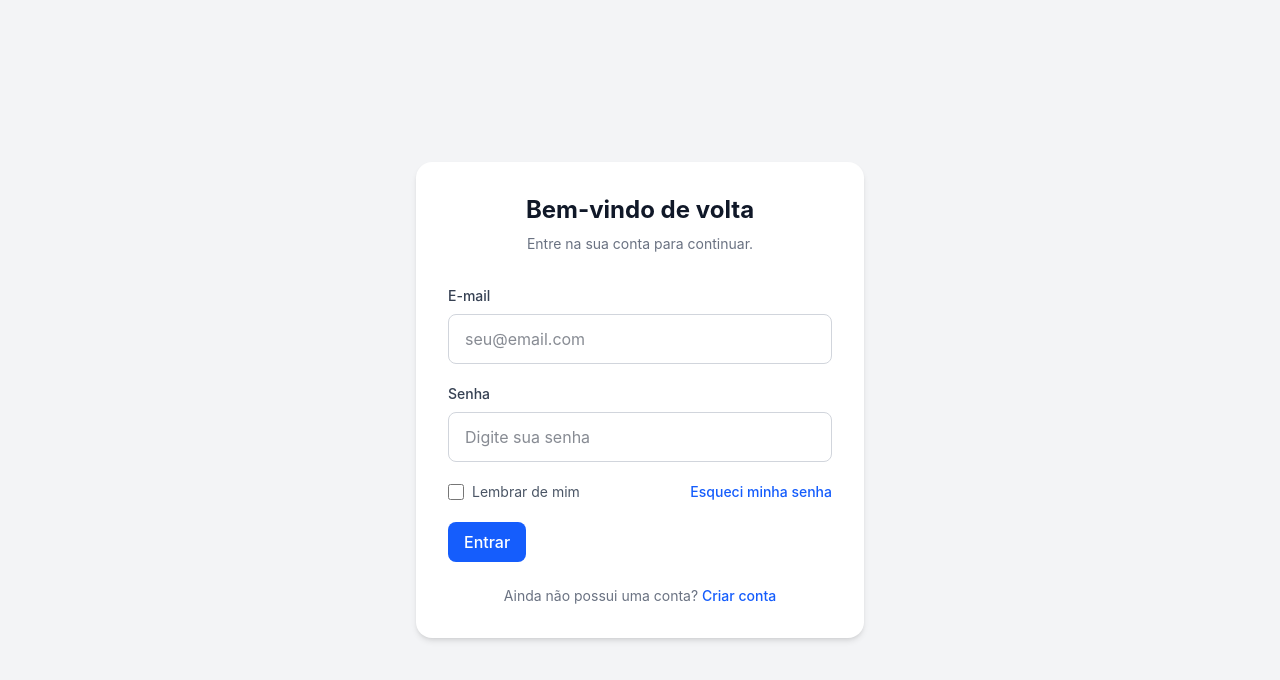
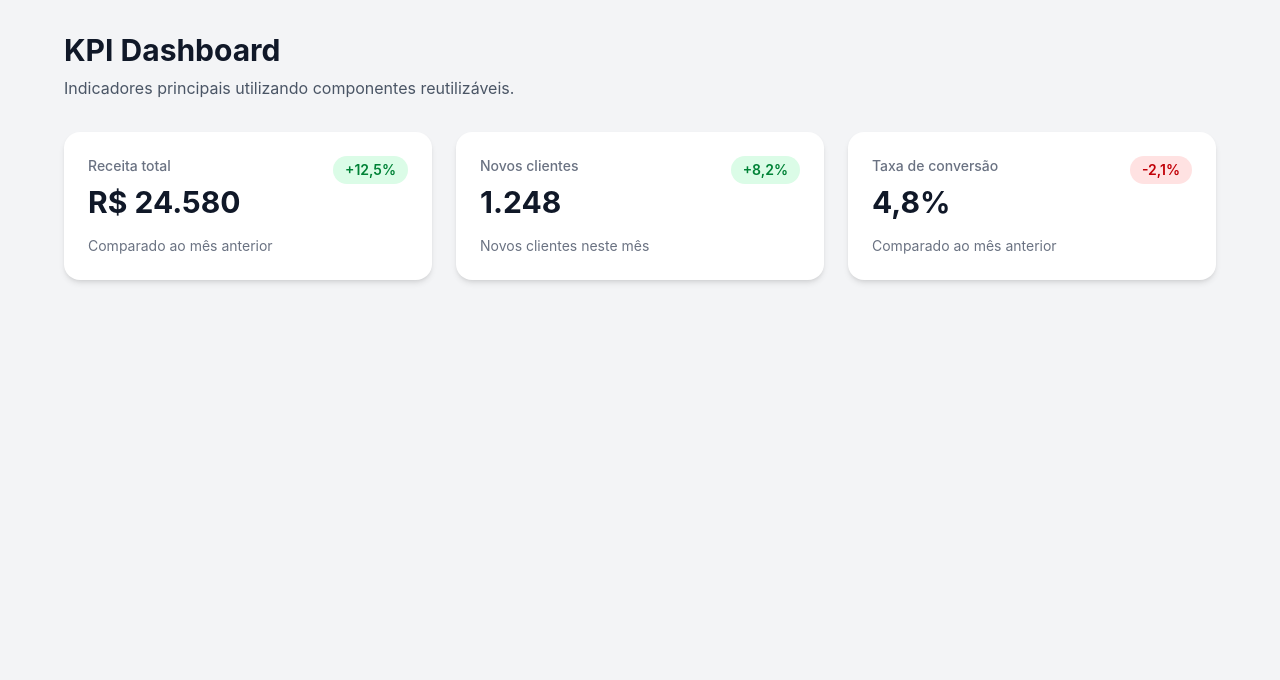
Before and after one commit to wanessags/Tailwind-CSS-React-, a React (Vite) app: page / in a window 1280 px wide. Shown: the top 680 px of the page. Built offline with nearby package versions, Linux system fonts and the light colour scheme.

Commit message:
feat: cria card de indicadores

```diff
--- a/src/App.jsx
+++ b/src/App.jsx
@@ -1,9 +1,43 @@
-import LoginForm from "./components/LoginForm";
+import KpiCard from "./components/KpiCard";
 
 function App() {
   return (
-    <main className="flex min-h-screen items-center justify-center bg-gray-100 p-6">
-      <LoginForm />
+    <main className="min-h-screen bg-gray-100 p-8">
+      <div className="mx-auto max-w-6xl">
+        <header className="mb-8">
+          <h1 className="text-3xl font-bold text-gray-900">KPI Dashboard</h1>
+
+          <p className="mt-2 text-gray-600">
+            Indicadores principais utilizando componentes reutilizáveis.
+          </p>
+        </header>
+
+        <section className="grid grid-cols-1 gap-6 sm:grid-cols-2 lg:grid-cols-3">
+          <KpiCard
+            title="Receita total"
+            value="R$ 24.580"
+            trend="+12,5%"
+            trendType="positive"
+            description="Comparado ao mês anterior"
+          />
+
+          <KpiCard
+            title="Novos clientes"
+            value="1.248"
+            trend="+8,2%"
+            trendType="positive"
+            description="Novos clientes neste mês"
+          />
+
+          <KpiCard
+            title="Taxa de conversão"
+            value="4,8%"
+            trend="-2,1%"
+            trendType="negative"
+            description="Comparado ao mês anterior"
+          />
+        </section>
+      </div>
     </main>
   );
 }
--- a/src/components/KpiCard.jsx
+++ b/src/components/KpiCard.jsx
@@ -0,0 +1,29 @@
+function KpiCard({ title, value, description, trend, trendType = "positive" }) {
+  const trendStyles = {
+    positive: "bg-green-100 text-green-700",
+    negative: "bg-red-100 text-red-700",
+    neutral: "bg-gray-100 text-gray-700",
+  };
+
+  return (
+    <article className="w-full rounded-2xl bg-white p-6 shadow-md transition duration-300 hover:-translate-y-1 hover:shadow-lg">
+      <div className="flex items-start justify-between gap-4">
+        <div>
+          <p className="text-sm font-medium text-gray-500">{title}</p>
+
+          <p className="mt-2 text-3xl font-bold text-gray-900">{value}</p>
+        </div>
+
+        <span
+          className={`rounded-full px-3 py-1 text-sm font-semibold ${trendStyles[trendType]}`}
+        >
+          {trend}
+        </span>
+      </div>
+
+      <p className="mt-4 text-sm text-gray-500">{description}</p>
+    </article>
+  );
+}
+
+export default KpiCard;
```
